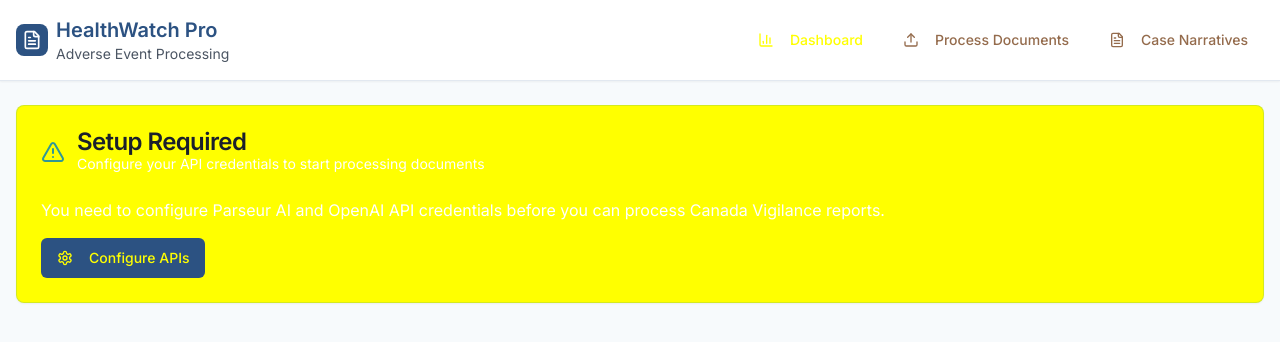
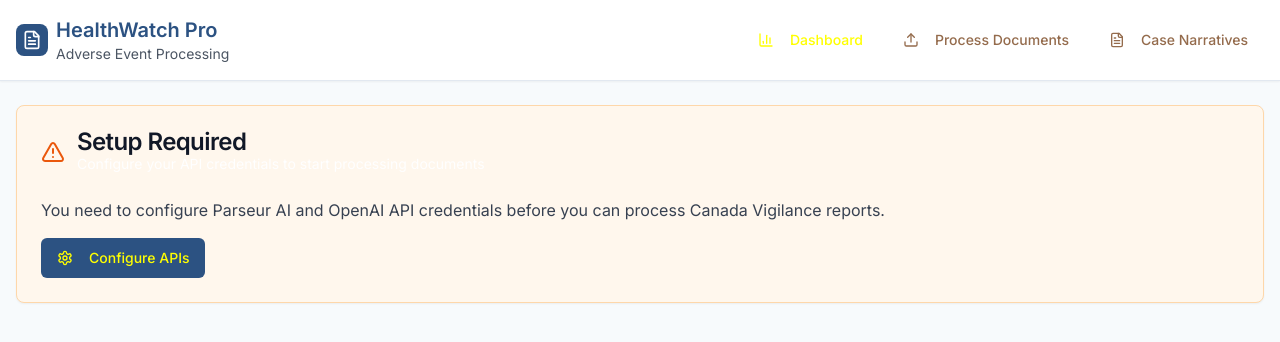
Before and after one commit to htdatsme/vigilant-narrative-craft, a React (Vite) app: page / in a window 1280 px wide. Shown: the top 342 px of the page. Built offline with nearby package versions, Linux system fonts and the light colour scheme.

Commit message:
Fix: Reduce background yellow
Remove excessive yellow backgrounds for improved usability.

```diff
--- a/src/components/Dashboard.tsx
+++ b/src/components/Dashboard.tsx
@@ -36,12 +36,12 @@ export const Dashboard = ({ onNavigate }: DashboardProps) => {
   if (!isConfigured) {
     return (
       <div className="space-y-6">
-        <Card className="border-medical-teal/20">
+        <Card className="border-orange-200 bg-orange-50">
           <CardHeader>
             <div className="flex items-center space-x-3">
-              <AlertTriangle className="w-6 h-6 text-medical-teal" />
+              <AlertTriangle className="w-6 h-6 text-orange-600" />
               <div>
-                <CardTitle className="text-medical-text">Setup Required</CardTitle>
+                <CardTitle className="text-gray-900">Setup Required</CardTitle>
                 <CardDescription>
                   Configure your API credentials to start processing documents
                 </CardDescription>
@@ -49,7 +49,7 @@ export const Dashboard = ({ onNavigate }: DashboardProps) => {
             </div>
           </CardHeader>
           <CardContent>
-            <p className="text-muted-foreground mb-4">
+            <p className="text-gray-700 mb-4">
               You need to configure Parseur AI and OpenAI API credentials before you can process Canada Vigilance reports.
             </p>
             <Button
--- a/src/components/DocumentProcessor.tsx
+++ b/src/components/DocumentProcessor.tsx
@@ -251,7 +251,7 @@ export const DocumentProcessor = ({ onBack }: DocumentProcessorProps) => {
         </CardHeader>
         <CardContent>
           <div
-            className={`border-2 border-dashed rounded-lg p-8 text-center transition-colors ${
+            className={`border-2 border-dashed rounded-lg p-8 text-center transition-colors bg-white ${
               isDragOver
                 ? 'border-medical-blue bg-blue-50'
                 : 'border-gray-300 hover:border-medical-blue'
@@ -294,7 +294,7 @@ export const DocumentProcessor = ({ onBack }: DocumentProcessorProps) => {
           <CardContent>
             <div className="space-y-4">
               {files.map((file) => (
-                <div key={file.id} className="border rounded-lg p-4 bg-gray-50">
+                <div key={file.id} className="border rounded-lg p-4 bg-white">
                   <div className="flex items-center justify-between mb-3">
                     <div className="flex items-center space-x-3">
                       {getStatusIcon(file.status)}
@@ -304,7 +304,7 @@ export const DocumentProcessor = ({ onBack }: DocumentProcessorProps) => {
                           {(file.size / 1024 / 1024).toFixed(2)} MB • {getStatusText(file.status)}
                         </p>
                         {file.error && (
-                          <p className="text-sm text-medical-warning mt-1">{file.error}</p>
+                          <p className="text-sm text-red-600 mt-1">{file.error}</p>
                         )}
                       </div>
                     </div>
@@ -320,7 +320,7 @@ export const DocumentProcessor = ({ onBack }: DocumentProcessorProps) => {
                           file.status === 'completed'
                             ? 'bg-medical-success text-white'
                             : file.status === 'error'
-                            ? 'bg-medical-warning text-white'
+                            ? 'bg-red-500 text-white'
                             : 'bg-medical-blue text-white'
                         }
                       >
--- a/src/index.css
+++ b/src/index.css
@@ -55,8 +55,8 @@
     --popover: 45 55 72;
     --popover-foreground: 247 250 252;
 
-    --primary: 144 205 244;
-    --primary-foreground: 26 32 44;
+    --primary: 49 151 149; /* teal in dark mode */
+    --primary-foreground: 255 255 255;
 
     --secondary: 74 85 104;
     --secondary-foreground: 247 250 252;
@@ -72,16 +72,16 @@
 
     --border: 74 85 104;
     --input: 74 85 104;
-    --ring: 144 205 244;
+    --ring: 49 151 149;
 
     --sidebar-background: 45 55 72;
     --sidebar-foreground: 247 250 252;
-    --sidebar-primary: 144 205 244;
-    --sidebar-primary-foreground: 26 32 44;
+    --sidebar-primary: 49 151 149;
+    --sidebar-primary-foreground: 255 255 255;
     --sidebar-accent: 74 85 104;
     --sidebar-accent-foreground: 247 250 252;
     --sidebar-border: 74 85 104;
-    --sidebar-ring: 144 205 244;
+    --sidebar-ring: 49 151 149;
   }
 }
 
```
